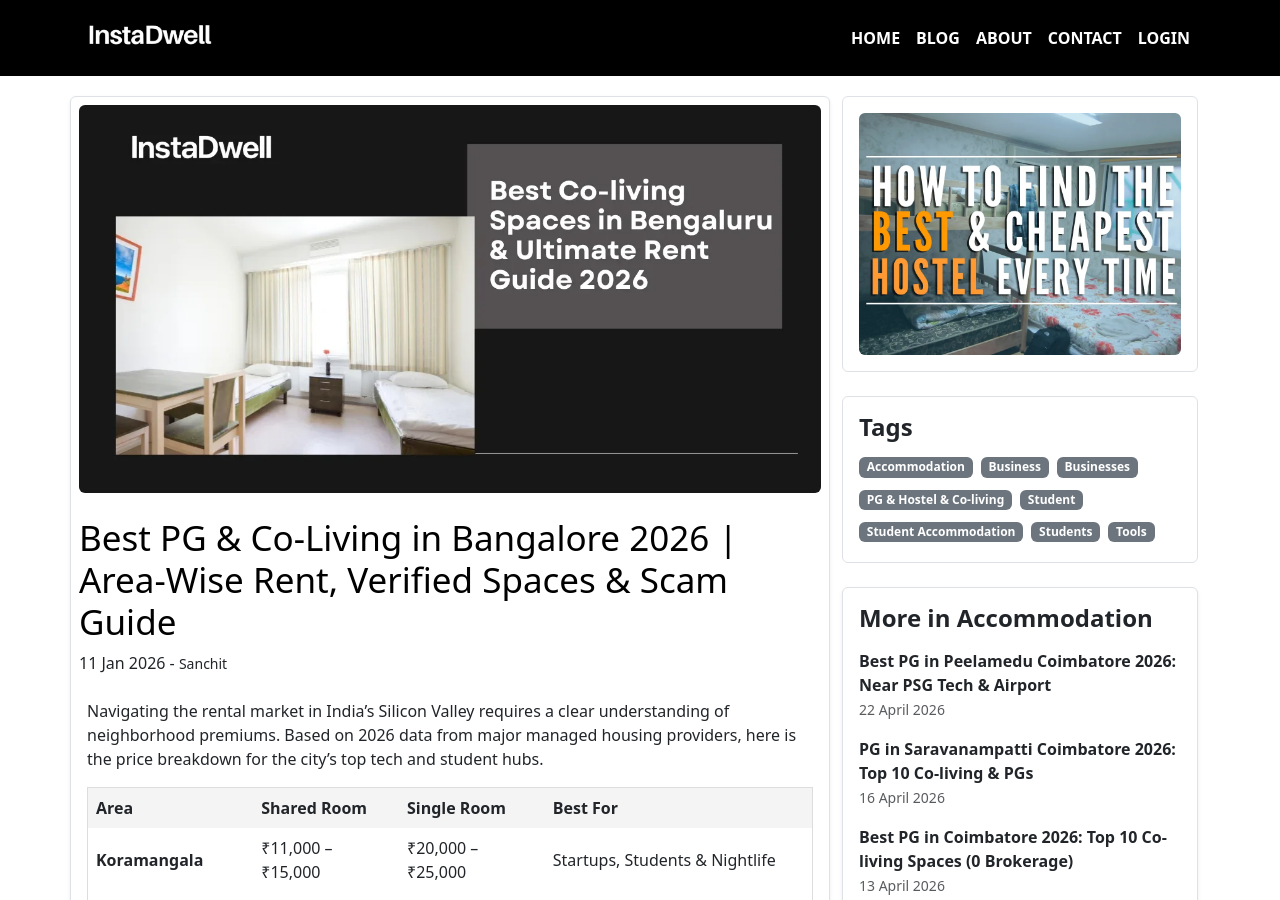
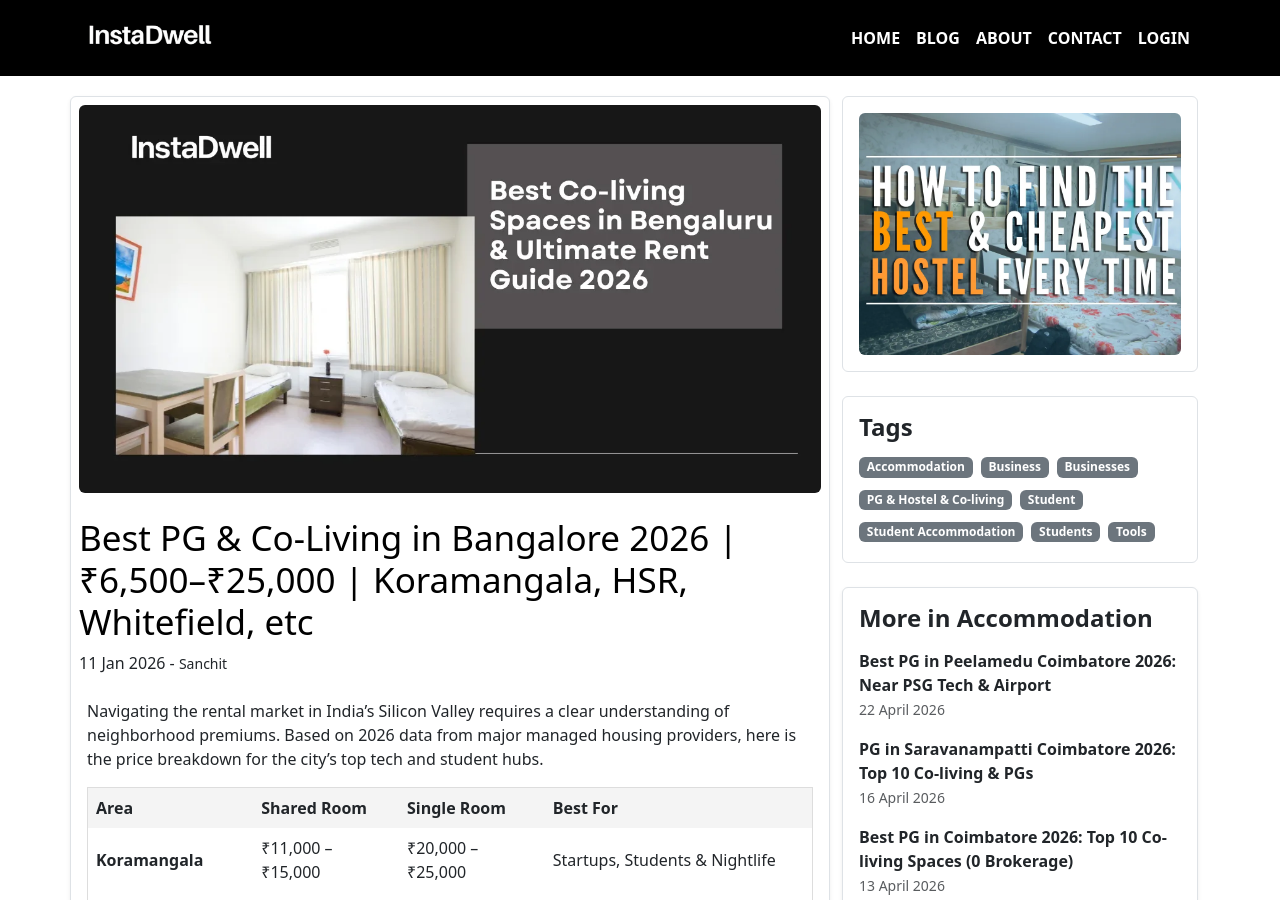
Before and after one commit to instadw/instadwell-blog, a Jekyll site: the page built from _posts/2026-1-11-best-co-living-spaces-in-bengaluru-and-ultimate-rent-guide-2026.md, in a window 1280 px wide and 900 px high. Built offline with Jekyll 4.4.1, drawn with Linux system fonts in a browser that asks for light colours.

Commit message:
Update 2026-1-11-best-co-living-spaces-in-bengaluru-and-ultimate-rent-guide-2026.md

```diff
--- a/_posts/2026-1-11-best-co-living-spaces-in-bengaluru-and-ultimate-rent-guide-2026.md
+++ b/_posts/2026-1-11-best-co-living-spaces-in-bengaluru-and-ultimate-rent-guide-2026.md
@@ -1,6 +1,6 @@
 ---
-title: "Best PG & Co-Living in Bangalore 2026 | Area-Wise Rent, Verified Spaces & Scam Guide"
-description: "Bengaluru's rental market will try to rob you. Here's how to find a verified PG or co-living space in Koramangala, HSR, Whitefield & Electronic City — with actual 2026 prices and zero broker fees."
+title: "Best PG & Co-Living in Bangalore 2026 | ₹6,500–₹25,000 | Koramangala, HSR, Whitefield, etc"
+description: "Compare verified PGs and co-living spaces in Bangalore. 2026 prices by locality - Koramangala, HSR Layout, Whitefield, Electronic City - with 0-brokerage listings."
 image: "/assets/images/best-co-living-spaces-in-bengaluru-and-ultimate-rent-guide-2026.webp"
 layout: post
 permalink: /best-co-living-spaces-in-bengaluru-and-ultimate-rent-guide-2026
```
